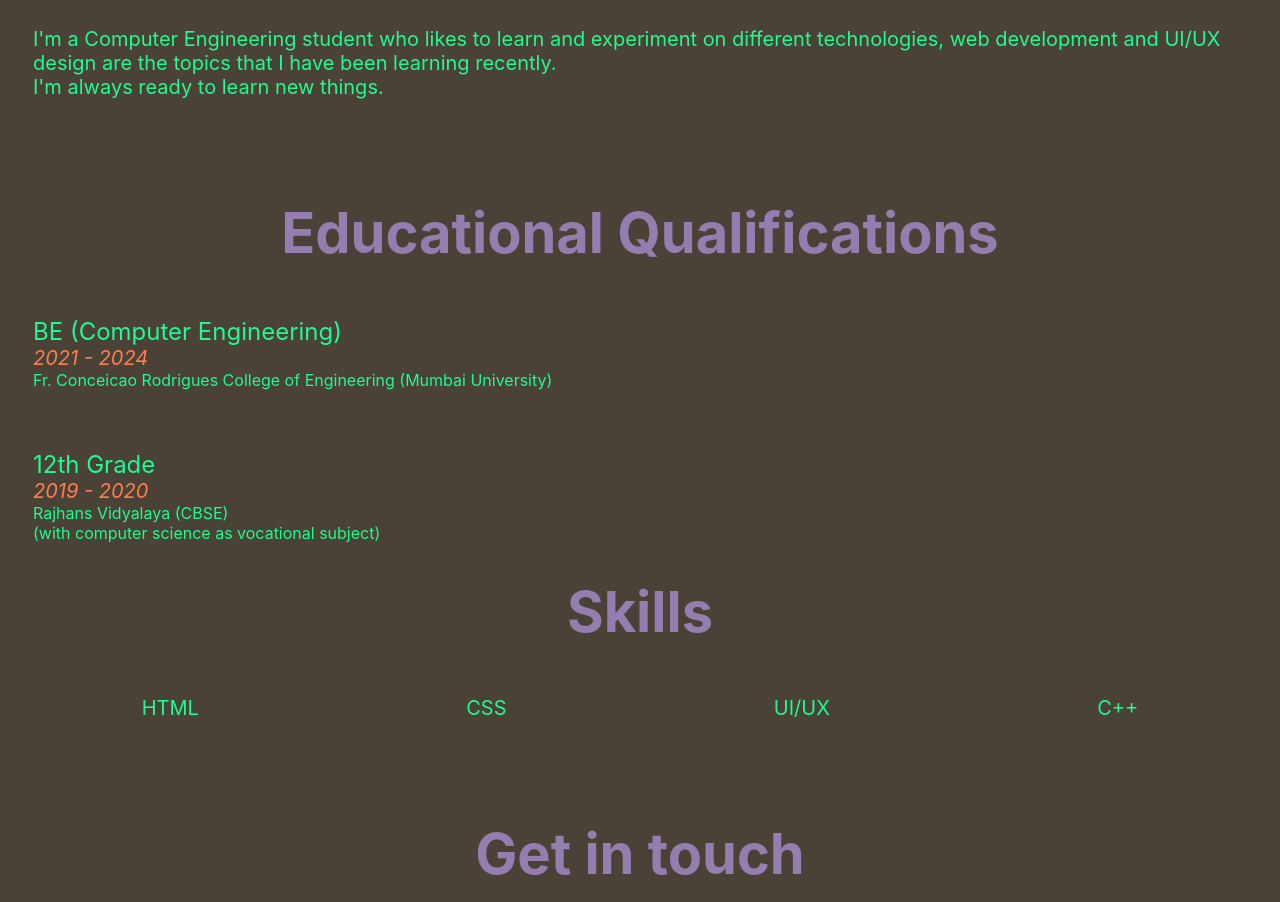
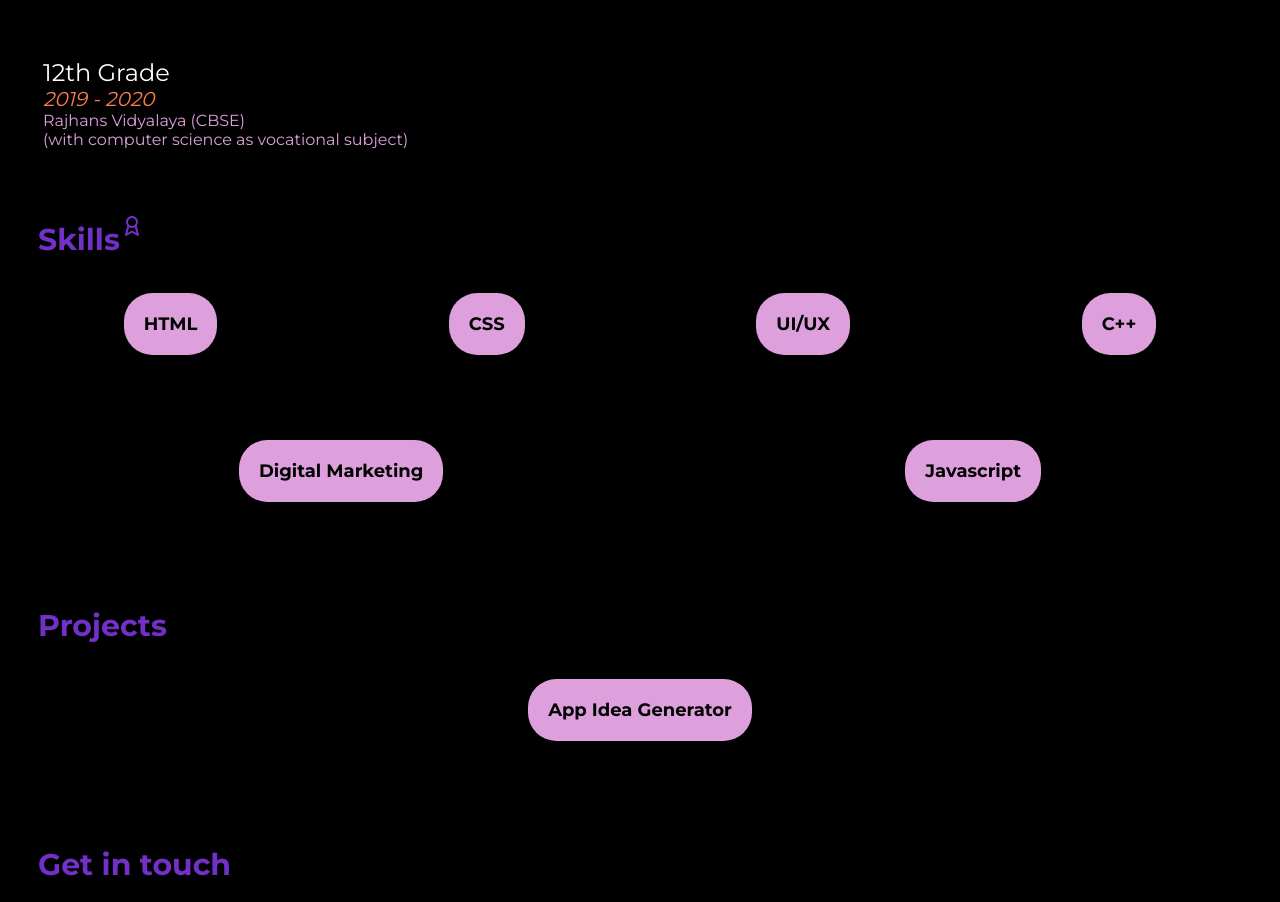
Before and after one commit to AFIEIF/afieif.github.io, a plain HTML site: page index.html in a window 1280 px wide. Shown: the part 736-1638 px from the top of the page. Drawn offline with Linux system fonts and the light colour scheme.

Commit message:
Visual Redesign

```diff
--- a/index.html
+++ b/index.html
@@ -5,18 +5,20 @@
     <meta http-equiv="X-UA-Compatible" content="IE=edge">
     <meta name="viewport" content="width=device-width, initial-scale=1.0">
     <link rel="stylesheet" href="styles.css">
-    <link rel="icon" href="newIcon.ico" sizes="32x32" type="image/png">
+    <link rel="preconnect" href="https://fonts.gstatic.com">
+<link href="https://fonts.googleapis.com/css2?family=Montserrat:wght@400;500;700;800&display=swap" rel="stylesheet">
+    <link rel="icon" href="icon.svg" sizes="32x32" type="image/png">
+    <meta title="description" content="Hi, I'm Afif Deshmukh and this is my personal website! ">
     <title>Afif Deshmukh</title>
 </head>
 <body>
 
-<div class="imp">Hi there!</div>
-<div class = "whisper"><small>I'm Afif Deshmukh, and this is my Resume</small></div>
+<div class="imp">Hi there,<br>I'm Afif Deshmukh<span>_</span></div>
 <div class="sec">About Me</div>
-<div class="skill">I'm a Computer Engineering student who likes to learn and experiment on different technologies,  web development and UI/UX design are the topics that I have been learning recently.
-   <br>I'm always ready to learn new things.
+<div class="skill">I’m a junior pursuing my Bachelors in Computer Engineering<br>
+   I have interests in UI/UX design , Web development ,<br> I enjoy learning new things and constantly keep experimenting with new technologies
 </div>
-<div class="sec">Educational Qualifications</div>
+<div class="sec">Educational Qualifications 🎓</div>
 <div class="skill1">
 <div class="course">BE (Computer Engineering)</div>
 <div class="whisper1"> 2021 - 2024 </div>
@@ -27,26 +29,30 @@
 <div class="whisper1"> 2019 - 2020 </div>
 <div class="institute">Rajhans Vidyalaya (CBSE) <br> (with computer science as vocational subject)</div>
 </div>
-<div class ="sec">Skills</div>
+<div class ="sec">Skills<img src="skill.svg"></div>
 <div class ="flexbox">
     <div class="skill">HTML</div>
     <div class="skill">CSS</div>
     <div class="skill">UI/UX</div>
     <div class="skill">C++</div>
 </div>
+<div class="flexbox">
+    <div class="skill">Digital Marketing</div>
+    <div class="skill">Javascript</div>
+</div>
+<div class="sec">
+    Projects
+</div>
+<div class="flexbox">
+<div class="skill"><a href="https://afieif.github.io/UIChallenges/" target="_blank">App Idea Generator</a></div>
+</div>
 <div class="sec">Get in touch</div>
 <div class="flexbox">
     <a href="https://www.linkedin.com/in/afieif/" target="_blank"><img src="linkedin.png" alt="linkedin" title="linkedin"></a>
-    <a href="https://github.com/AFIEIF" target="_blank"><img src="github.png" alt="github" title="github"></a>
+    <a href="https://github.com/AFIEIF" target="_blank"><img src="github.svg" alt="github" title="github"></a>
    <!-- <a href = "mailto: afifkhanab@gmail.com" target="_blank" alt="email" title="email"><img src="icons8-gmail-64.png"></a> -->
     <a href="mailto:afifkhanab@gmail.com? subject=Via personal website" target="_blank" title="email" alt="email"><img src="icons8-gmail-64.png"></a>
 </div>
-<br><br>
-<center>
-<div class="contactform">
-    <iframe src="https://docs.google.com/forms/d/e/1FAIpQLSeA0YQ59pEG-TLanJl0wxOrIuvqCyFrtSIr-8mebK9sCJHzGQ/viewform?embedded=true" width=75% height="600" frameborder="0" marginheight="0" marginwidth="0">Loading…</iframe>
-</div>
-</center>
 
 
 </html>
--- a/styles.css
+++ b/styles.css
@@ -1,101 +1,113 @@
 .imp
 {
-    font-family: -apple-system, BlinkMacSystemFont, 'Segoe UI', Roboto, Oxygen, Ubuntu, Cantarell, 'Open Sans', 'Helvetica Neue', sans-serif;
-    font-size: 98px;
+    font-family: 'Montserrat', sans-serif;
     font-weight: bold;
-    margin-top: 15%;
-    text-align: center;
+    font-size: 48px;
+    margin-top: 100px;
+    padding: 30px;
     transition: 1s;
-    color: #947EB0;
+    color: #7230c9;
 }
-.imp:hover
+.imp span
 {
-    color: #21FA90;
-
+    animation: blink;
+    animation-duration: 1s;
+    animation-iteration-count: infinite;
 }
+@keyframes blink {
+    0% { opacity: 0;}
+    50% {opacity: 1;}
+    100% { opacity: 0;}
+  }
 .whisper
 {
-    color: #21FA90;
+    color: white;
     text-align: center;
-    font-family: -apple-system, BlinkMacSystemFont, 'Segoe UI', Roboto, Oxygen, Ubuntu, Cantarell, 'Open Sans', 'Helvetica Neue', sans-serif;
+    font-family: 'Montserrat', sans-serif;
     font-style: italic;
     transition: 1s;
     margin-bottom: 25%;
-}
-.whisper:hover
-{
-    color: #947EB0;
 }
 .flexbox
 {
     display: flex;
     justify-content: space-around;
-    margin: auto;
-
+}
+.flexbox div
+{
+    color:black;
+    margin-top: 10px;
+    padding: 20px;
+    border-radius: 0.75cm;
+    background-color:plum;
+    font-family:'Montserrat', sans-serif;
+    font-weight: Bold;
+    font-size: 18px;
 }
 .sec
 {
-    font-size: 56px;
+    font-size: 30px;
     font-weight: bold;
-    font-family: -apple-system, BlinkMacSystemFont, 'Segoe UI', Roboto, Oxygen, Ubuntu, Cantarell, 'Open Sans', 'Helvetica Neue', sans-serif;
-    color:#947EB0;
-    text-align: center;
+    font-family: 'Montserrat', sans-serif;
+    padding: 30px;
+    padding-bottom: 0px;
+    color: #7230c9;
     transition: 1s;
     margin-bottom: 25px;
 }
-.sec:hover
-{
-
-    color:#21FA90;
-}
 .skill
 {
-    font-family: -apple-system, BlinkMacSystemFont, 'Segoe UI', Roboto, Oxygen, Ubuntu, Cantarell, 'Open Sans', 'Helvetica Neue', sans-serif;
+    font-family: 'Montserrat', sans-serif;
     font: bold;
     font-size: 20px;
-    color: #21FA90;
+    color:white;
     transition: 1s;
     margin-bottom: 75px;
-    padding: 25px;
+    padding: 30px;
+    padding-top: 0px;
 }
 .skill1
 {
-    font-family: -apple-system, BlinkMacSystemFont, 'Segoe UI', Roboto, Oxygen, Ubuntu, Cantarell, 'Open Sans', 'Helvetica Neue', sans-serif;
+    font-family: 'Montserrat', sans-serif;
     font: bold;
     font-size: 20px;
-    color: #21FA90;
+    color: white;
     padding: 25px;
 }
 .course
 {
-    color: #21FA90;
-    font-family: -apple-system, BlinkMacSystemFont, 'Segoe UI', Roboto, Oxygen, Ubuntu, Cantarell, 'Open Sans', 'Helvetica Neue', sans-serif;
+    color: white;
+    font-family: 'Montserrat', sans-serif;
     font-size: 24px;
+    margin-left: 10px;
 }
 .whisper1
 {
     color: coral;
     text-align: left;
-    font-family: -apple-system, BlinkMacSystemFont, 'Segoe UI', Roboto, Oxygen, Ubuntu, Cantarell, 'Open Sans', 'Helvetica Neue', sans-serif;
+    font-family: 'Montserrat', sans-serif;
     font-style: italic;
+    margin-left: 10px;
 }
 .institute
 {
-    color: #21FA90;
-    font-family: -apple-system, BlinkMacSystemFont, 'Segoe UI', Roboto, Oxygen, Ubuntu, Cantarell, 'Open Sans', 'Helvetica Neue', sans-serif;
+    color: plum;
+    font-family: 'Montserrat', sans-serif;
     font-size: 16px;
     margin-bottom: 10px;
+    margin-left: 10px;
 }
 body
 {
-    background-color: #4A4236;
+    background-color:black;
+}
+.flexbox a
+{
+    text-decoration: none;
+    color: black;
 }
 @media only screen and (max-width: 767px) {
     {
         text-align: center;
     }
-    .imp
-    {
-        font-size: 72px;
-    }
 }
```
Also changed, not shown: github.svg (added), icon.svg (added), iconfinder_1_Instagram_colored_svg_1_5296765.png (deleted), newIcon.ico (deleted), skill.svg (added).
